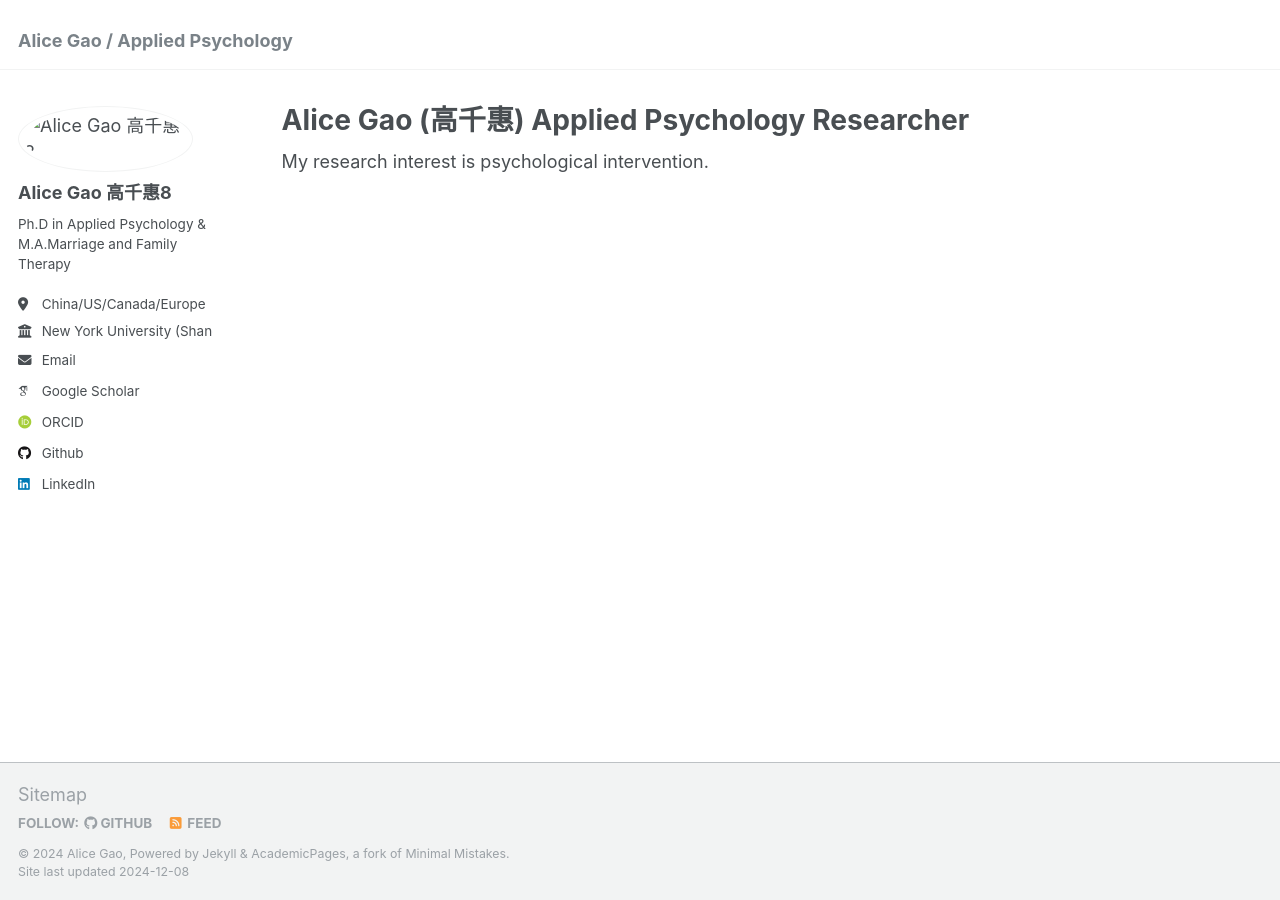
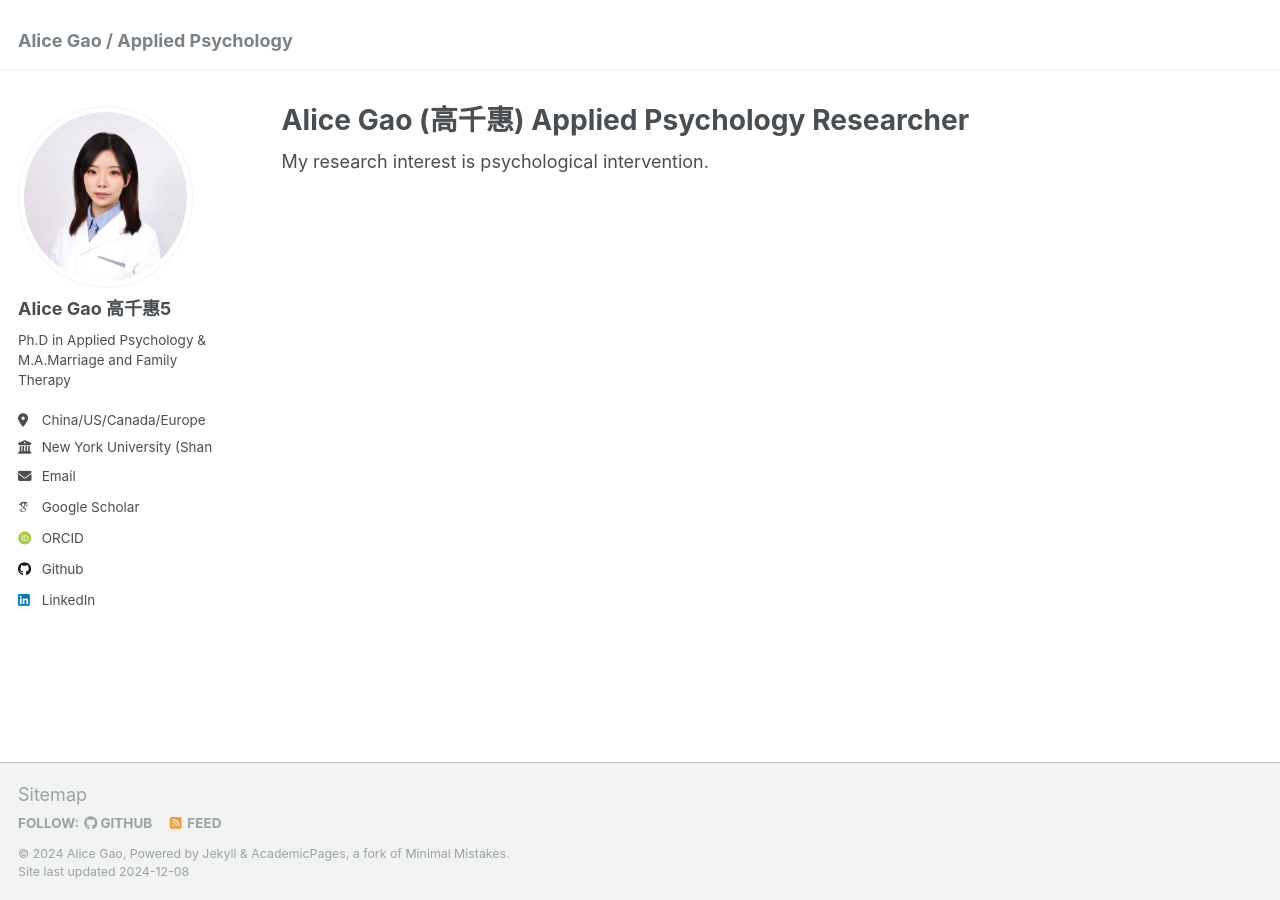
Before and after one commit to alicepsychology/alicepsychology.com, a Jekyll site: the page built from _pages/about.md, in a window 1280 px wide. Built offline with Jekyll 4.4.1, drawn with Linux system fonts in a browser that asks for light colours; some web fonts are replaced.

Commit message:
Update _config.yml

```diff
--- a/_config.yml
+++ b/_config.yml
@@ -21,8 +21,8 @@ repository               : "https://alicepsychology.com"
 #               Additional customization can be done by editing /_includes/author-profile.html
 author:
   # Biographic information
-  avatar           : "images/profile.png"
-  name             : "Alice Gao 高千惠8"
+  avatar           : "profile.png"
+  name             : "Alice Gao 高千惠5"
   pronouns         : # example: "she/her"
   bio              : "Ph.D in Applied Psychology & M.A.Marriage and Family Therapy"
   location         : "China/US/Canada/Europe"
```
